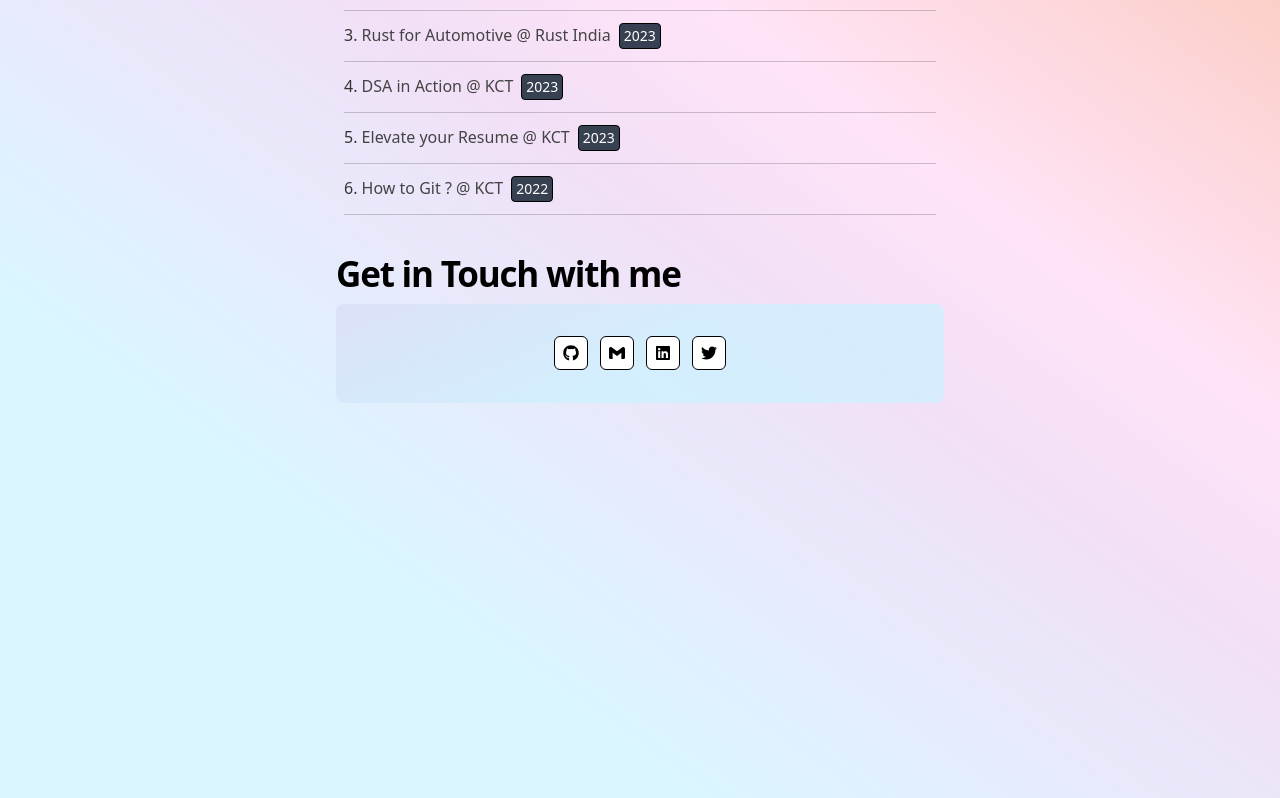
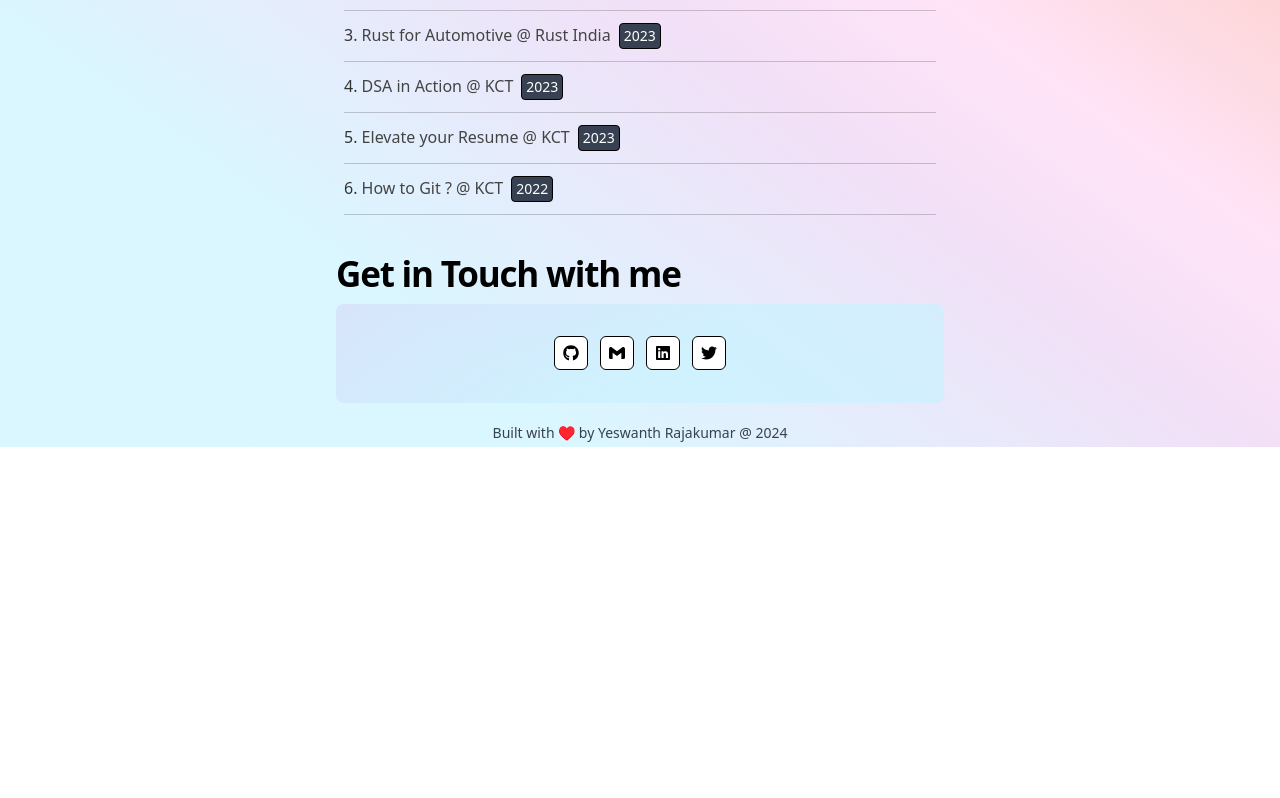
Before and after one commit to YeswanthRajakumarr/my-portfolio-2024, a Next.js app: page / in a window 1280 px wide. Shown: the part 826-1624 px from the top of the page. After the commit the page ends 1273 px from the top, so only its background shows below. Built offline with nearby package versions, Linux system fonts and the light colour scheme.

Commit message:
add: footer

```diff
--- a/src/app/globals.css
+++ b/src/app/globals.css
@@ -5,7 +5,7 @@
 @tailwind utilities;
 
 body {
-  @apply h-[1624px];
+  @apply h-full;
   background: linear-gradient(
     216deg,
     rgba(239, 255, 55, 0.33) 1.45%,
@@ -22,7 +22,8 @@ div {
 } */
 
 .bg-gradient-animation {
-	background: linear-gradient(-216deg,
+  background: linear-gradient(
+    -216deg,
     rgba(239, 255, 55, 0.33) 1.45%,
     rgba(249, 169, 157, 0.56) 32.27%,
     rgba(255, 118, 217, 0.2) 48.86%,
--- a/src/app/page.js
+++ b/src/app/page.js
@@ -4,6 +4,15 @@ import { Hero } from "./Hero";
 import { SideProjects } from "./SideProjects";
 import { Talks } from "./Talks";
 import { Contact } from "./Contact";
+
+const Footer = () => {
+  return (
+    <div className="mt-5 text-sm text-gray-700 text-center pb-1">
+      Built with ♥️ by Yeswanth Rajakumar @ {new Date().getFullYear()}
+    </div>
+  );
+};
+
 export default function Home() {
   return (
     <>
@@ -12,7 +21,7 @@ export default function Home() {
       <SideProjects />
       <Talks />
       <Contact />
-      {/* <Footer /> */}
+      <Footer />
     </>
   );
 }
```
Lines whose indentation alone changed are shown as unchanged.
